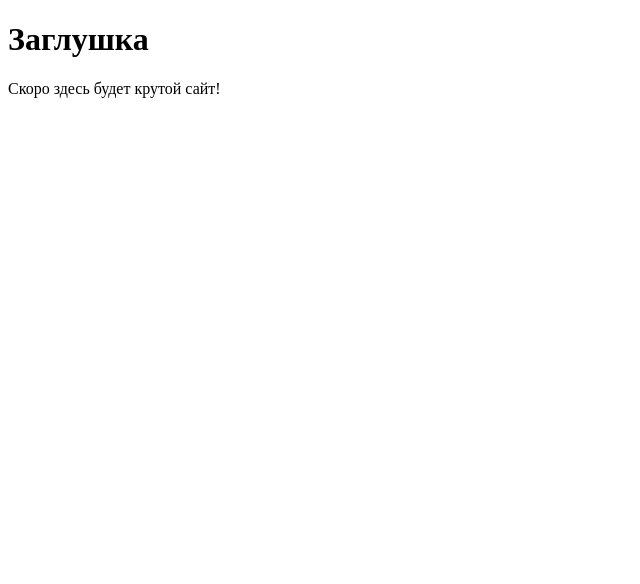
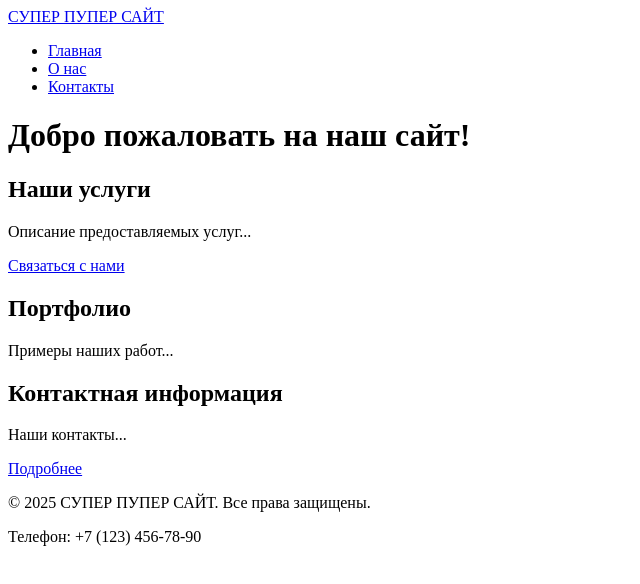
Before and after one commit to jackinevesuele/project, a plain HTML site: page src/index.html in a window 1280 px wide. Shown: the whole page, without its empty margins (0-640 px from the left). Drawn offline with Linux system fonts and the light colour scheme.

```diff
--- a/src/index.html
+++ b/src/index.html
@@ -2,14 +2,53 @@
 <html lang="ru">
 <head>
     <meta charset="UTF-8">
-    <!-- Важная мета-информация для корректного отображения на мобильных устройствах -->
-    <meta name="viewport" content="width=device-width, initial-scale=1.0">
-    <title>Мой первый проект</title>
-    <!-- Подключение фавиконки -->
-    <link rel="icon" href="../assets/favicon.ico" type="image/x-icon">
+    <title>Главная - Супер пупер сайт</title>
+    <meta name="description" content="На этом сайте вы увидите жесткие хайлайты и мувики по кс">
+    <link rel="icon" href="assets/favicon.ico" type="image/x-icon">
 </head>
 <body>
-    <h1>Заглушка</h1>
-    <p>Скоро здесь будет крутой сайт!</p>
+    <!-- Шапка сайта -->
+    <header>
+        <a href="/">СУПЕР ПУПЕР САЙТ</a>
+        <!-- Главное меню навигации -->
+        <nav>
+            <ul>
+                <li><a href="index.html">Главная</a></li>
+                <li><a href="about.html">О нас</a></li>
+                <li><a href="contacts.html">Контакты</a></li>
+            </ul>
+        </nav>
+    </header>
+
+    <!-- Уникальное основное содержимое страницы -->
+    <main>
+        <h1>Добро пожаловать на наш сайт!</h1>
+
+        <!-- Секция 1 с якорем -->
+        <section id="services">
+            <h2>Наши услуги</h2>
+            <p>Описание предоставляемых услуг...</p>
+            <a href="#contacts">Связаться с нами</a> <!-- Якорная ссылка внутри страницы -->
+        </section>
+
+        <!-- Секция 2 с якорем -->
+        <section id="portfolio">
+            <h2>Портфолио</h2>
+            <p>Примеры наших работ...</p>
+        </section>
+
+        <!-- Секция 3 с якорем -->
+        <section id="contacts">
+            <h2>Контактная информация</h2>
+            <p>Наши контакты...</p>
+            <a href="contacts.html">Подробнее</a> <!-- Ссылка на отдельную страницу -->
+        </section>
+    </main>
+
+    <!-- Подвал сайта -->
+    <footer>
+        <p>&copy; 2025 СУПЕР ПУПЕР САЙТ. Все права защищены.</p>
+        <p>Телефон: +7 (123) 456-78-90</p>
+    </footer>
 </body>
 </html>
```
Also changed, not shown: src/about.html (added, +48 -0 lines), src/contacts.html (added, +49 -0 lines), assets/123.ico (deleted), 2 other files.
